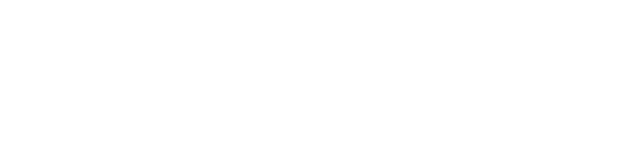
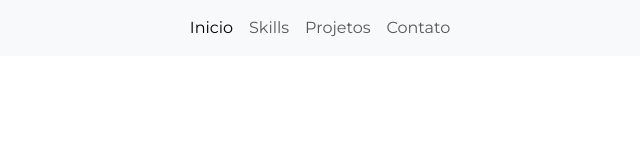
Before and after one commit to ArthurrGuilherme/ArthurRibeiro, a plain HTML site: page index.html in a window 1280 px wide. Shown: the whole page, without its empty margins (320-960 px from the left). Drawn offline with nearby package versions, Linux system fonts and the light colour scheme.

Commit message:
Add files via upload

```diff
--- a/index.html
+++ b/index.html
@@ -15,7 +15,23 @@
 </head>
 <body>
     <header>
-
+        <nav class="navbar navbar-expand-lg bg-body-tertiary">
+            <div class="container-fluid">
+                <!--Mobile-->
+                    <button class="navbar-toggler" type="button" data-bs-toggle="collapse" data-bs-target="#navbarNavAltMarkup" aria-controls="navbarNavAltMarkup" aria-expanded="false" aria-label="Toggle navigation">
+                        <span class="navbar-toggler-icon"></span>
+                    </button>
+                <!--Mobile-->
+                <div class="collapse navbar-collapse justify-content-center" id="navbarNavAltMarkup">
+                    <div class="navbar-nav">
+                    <a class="nav-link active" aria-current="page" href="#">Inicio</a>
+                    <a class="nav-link" href="#">Skills</a>
+                    <a class="nav-link" href="#">Projetos</a>
+                    <a class="nav-link">Contato</a>
+                    </div>
+                </div>
+            </div>
+          </nav>
     </header>
     <main>
 
```
